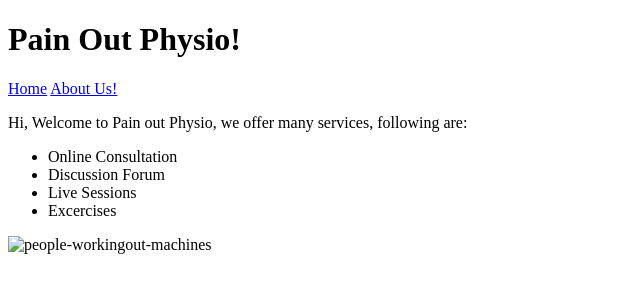
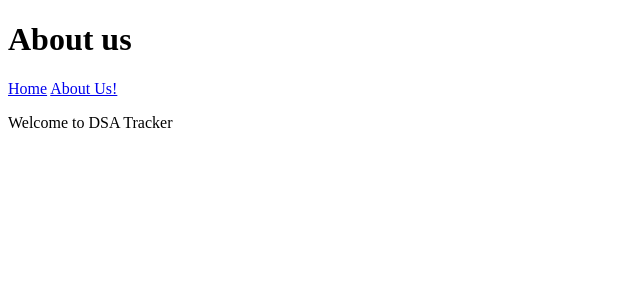
Before and after one commit to SnehaKukrety/DSA_Tracker, a plain HTML site: page about us.html in a window 1280 px wide. Shown: the whole page, without its empty margins (0-640 px from the left). Drawn offline with Linux system fonts and the light colour scheme.

Commit message:
initial commit

```diff
--- a/about us.html
+++ b/about us.html
@@ -1,26 +1,19 @@
-<!--This is out home page for Pain Out Physio !-->
+<!--This is our about us page for DSA Tracker !-->
 <!DOCTYPE html>
 <html>
 
 <head>
-    <title>Pain Out Physio !</title>
+    <title>DSA Tracker</title>
 </head>
 
 <body>
-<h1>Pain Out Physio!</h1>
-<!--<a> is out anchor tag can be used to reference links, pages, images etc....-->
+<h1>About us</h1>
+
 <a href="index.html">Home</a>
 <a href="about.html">About Us!</a>
 
 
-<p>Hi, Welcome to Pain out Physio, we offer many services, following are:</p>
-<ul>
-    <li>Online Consultation</li>
-    <li>Discussion Forum</li>
-    <li>Live Sessions</li>
-    <li>Excercises</li>
-</ul>
-<img src="people-workingout-machines.jpg" alt="people-workingout-machines">
+<p>Welcome to DSA Tracker</p>
 </body>
 
 </html>
```
